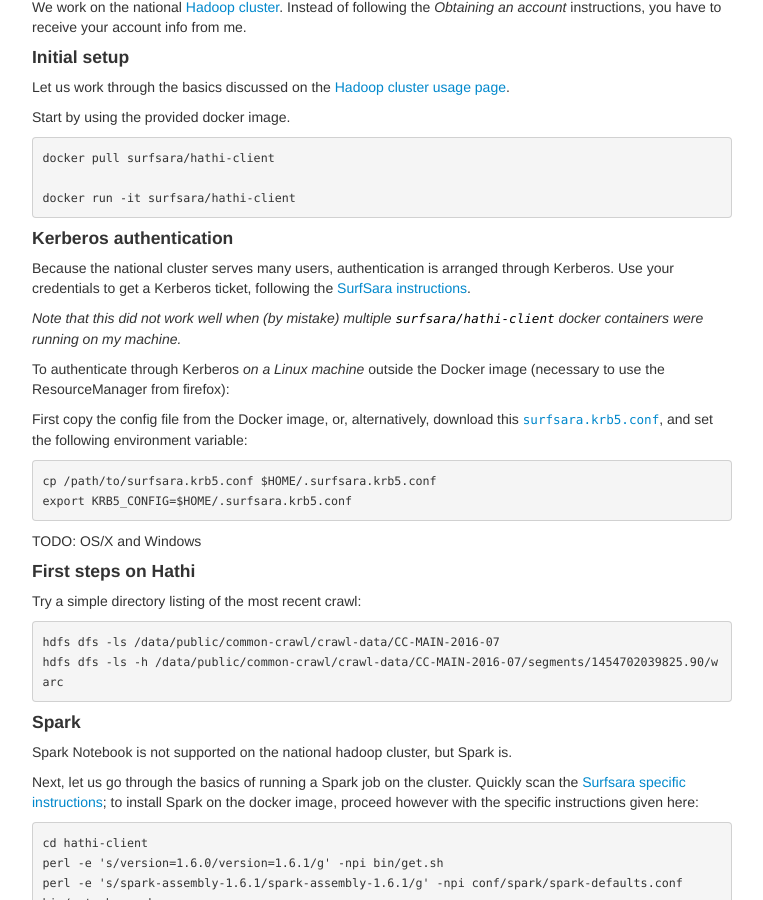
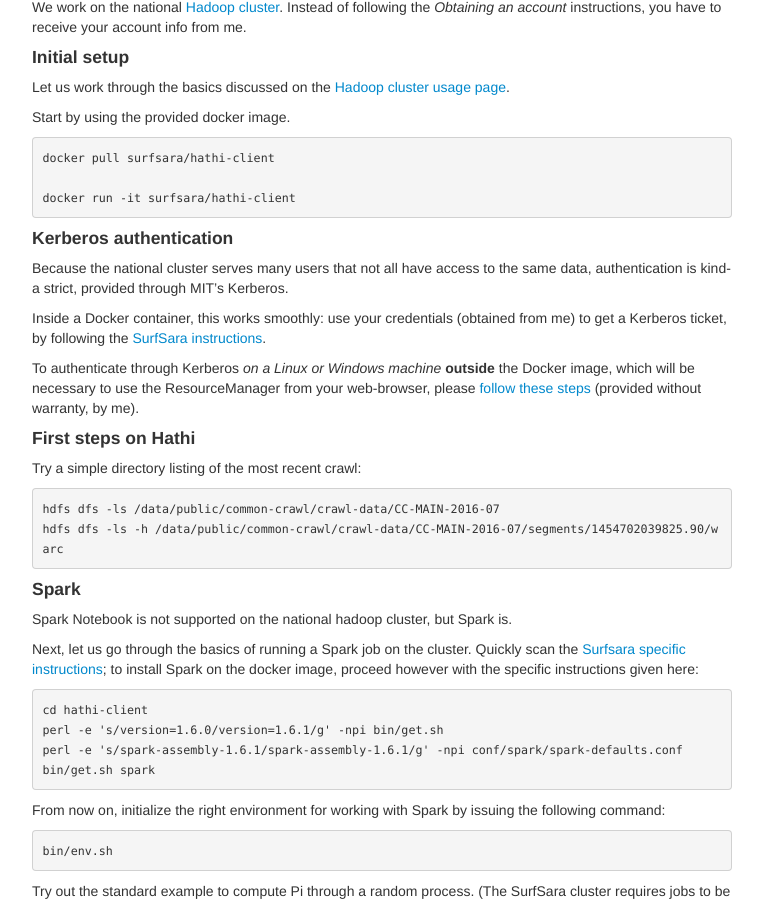
Before and after one commit to Thelukepet/course, a Jekyll site: the page built from assignments/A4-commoncrawl.md, in a window 1280 px wide and 900 px high, scrolled down 385 px. Shown: the whole window, without its empty margins (258-1021 px from the left). Built offline with Jekyll 4.4.1, drawn with Linux system fonts in a browser that asks for light colours.

Commit message:
Added detailed instructions on how to make Kerberos work on your machine.

````diff
--- a/assignments/A4-commoncrawl.md
+++ b/assignments/A4-commoncrawl.md
@@ -32,22 +32,16 @@
 
 #### Kerberos authentication
 
-Because the national cluster serves many users, authentication is arranged through Kerberos.
-Use your credentials to get a Kerberos ticket, following the [SurfSara instructions](https://userinfo.surfsara.nl/systems/hadoop/usage).
+Because the national cluster serves many users that not all have access to the same data, authentication is kind-a strict, provided
+through MIT's Kerberos.
 
-_Note that this did not work well when (by mistake) multiple `surfsara/hathi-client` docker containers were running on my machine._
+Inside a Docker container, this works smoothly:
+use your credentials (obtained from me) to get a Kerberos ticket,
+by following the [SurfSara instructions](https://userinfo.surfsara.nl/systems/hadoop/usage).
 
-To authenticate through Kerberos _on a Linux machine_ outside the Docker image (necessary to use the ResourceManager from firefox):
-
-First copy the config file from the Docker image, or, alternatively, download this [`surfsara.krb5.conf`](surfsara.krb5.conf),
-and set the following environment variable:
-
-```
-cp /path/to/surfsara.krb5.conf $HOME/.surfsara.krb5.conf
-export KRB5_CONFIG=$HOME/.surfsara.krb5.conf
-```
-
-TODO: OS/X and Windows
+To authenticate through Kerberos _on a Linux or Windows machine_ **outside** the Docker image,
+which will be necessary to use the ResourceManager from your web-browser,
+please [follow these steps](kerberos.html) (provided without warranty, by me).
 
 #### First steps on Hathi
 
````
Also changed, not shown: assignments/kerberos.md (added, +70 -0 lines).
